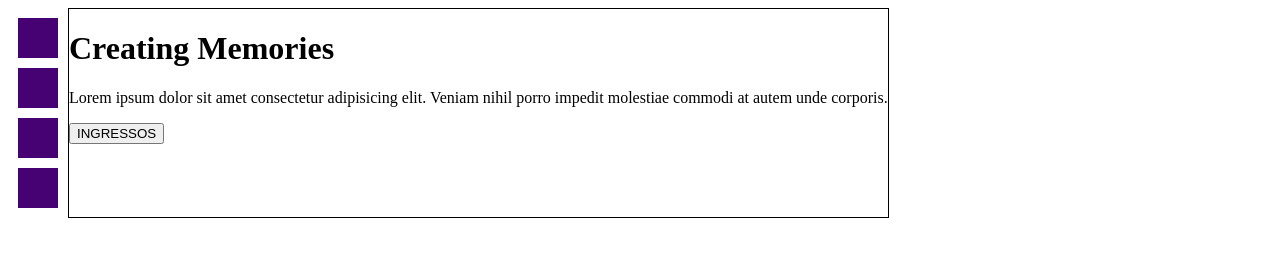
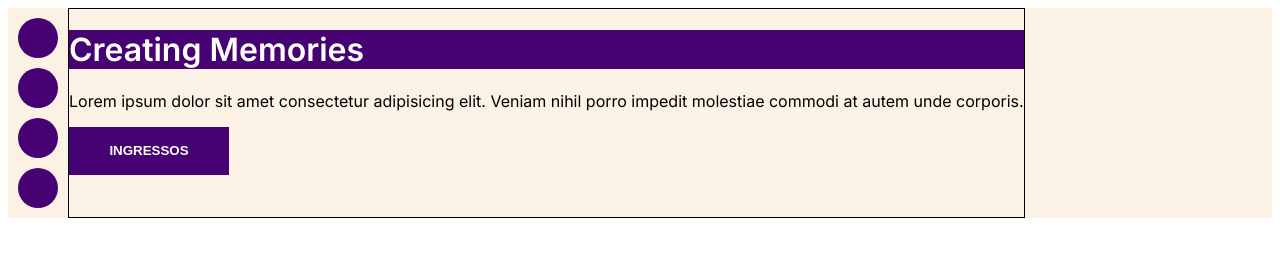
Before and after one commit to bea-codes/carvalheira-pi, a plain HTML site: page index.html in a window 1280 px wide. Drawn offline with Linux system fonts and the light colour scheme.

Commit message:
estilo de botão e header

```diff
--- a/index.html
+++ b/index.html
@@ -19,9 +19,11 @@
         </div>
 
         <div id="container-general-video">
-            <h1>Creating Memories</h1>
+            <div id="header-box">
+                <h1>Creating Memories</h1>
+            </div>
             <p>Lorem ipsum dolor sit amet consectetur adipisicing elit. Veniam nihil porro impedit molestiae commodi at autem unde corporis.</p>
-            <button id="ingresso-btn-video">INGRESSOS</button>
+            <button id="ingresso-btn-video" >INGRESSOS</button>
         </div>
 
     </div>
--- a/main-video-style.css
+++ b/main-video-style.css
@@ -1,6 +1,12 @@
+/*Fonte Manrope Google Fonts*/
+@import url('https://fonts.googleapis.com/css2?family=Inter:wght@100;200;300;400;500;600&display=swap');
+
+
 #wrapper-video{
     display: flex;
     flex-direction: row;
+    font-family: 'Inter', sans-serif;
+    background-color:rgba(250, 235, 215, 0.679);
 }
 
 
@@ -22,6 +28,7 @@
     background-color: #460273;
     margin: 10px;
     cursor: pointer;
+    border-radius: 50%;
 }
 
 
@@ -33,6 +40,27 @@
 
 }
 
+#header-box{
+    background-color: #460273;
+
+}
+
+#header-box h1{
+    color: #FFFFFF;
+}
+
+
+/*Botão Ingresso*/
 #ingresso-btn-video{
     cursor: pointer;
+    height: 3rem;
+    width: 10rem;
+    border: none;
+    background-color: #460273;
+    color: #FFFFFF;
+    font-weight: bold;
 }
+
+#ingresso-btn-video:hover{
+    box-shadow: 2px 5px 5px  rgba(0, 0, 0, .25);
+}
```
